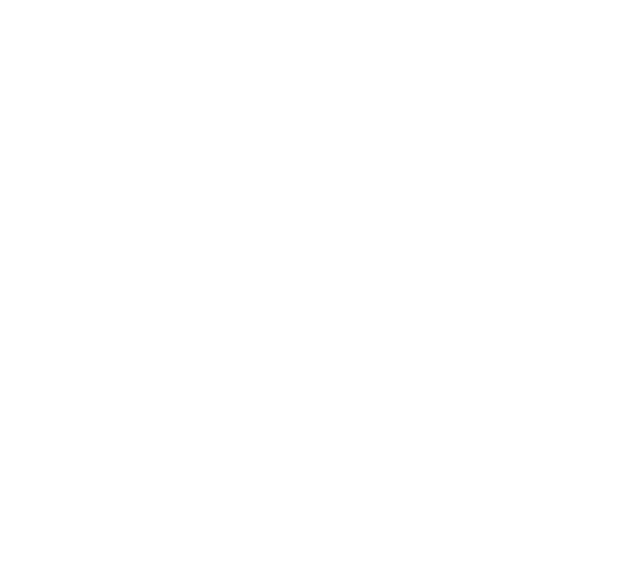
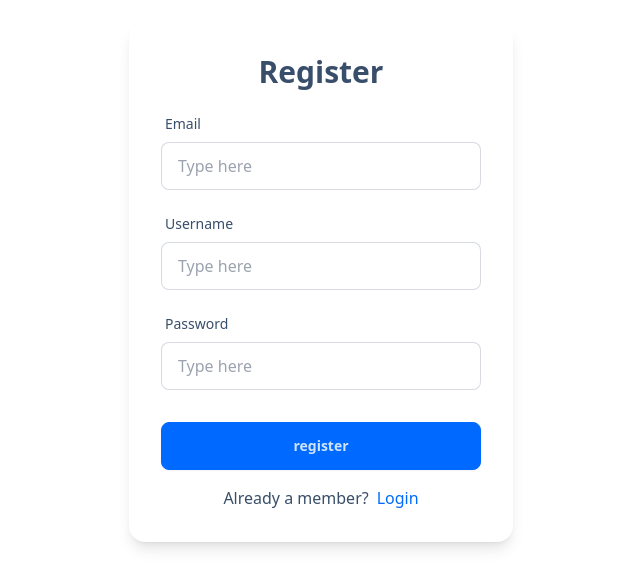
Before and after one commit to CR7sewey/comfy-store-react, a React (Vite) app in the folder vite-project/: page /register in a window 1280 px wide. Shown: the part 118-706 px from the top of the page, without its empty margins (319-959 px from the left). Built offline with nearby package versions, Linux system fonts and the light colour scheme.

Commit message:
Register PAge

```diff
--- a/vite-project/src/Pages/Register.jsx
+++ b/vite-project/src/Pages/Register.jsx
@@ -1,7 +1,57 @@
 import React from "react";
+import { Form, Link } from "react-router-dom";
+import { FormInput, SubmitBtn } from "../Components";
+
+const registerFields = [
+  {
+    type: "email",
+    label: "Email",
+    name: "email",
+    //defaultValue: "test@test.com",
+    id: 1,
+  },
+  {
+    type: "username",
+    label: "Username",
+    name: "username",
+    //defaultValue: "teste",
+    id: 2,
+  },
+  {
+    type: "password",
+    label: "Password",
+    name: "password",
+    //defaultValue: "secret",
+    id: 3,
+  },
+];
 
 const Register = () => {
-  return <div></div>;
+  return (
+    <section className="h-screen grid place-items-center">
+      <Form
+        method="POST"
+        className="card w-96 p-8 bg-base-100 shadow-lg flex flex-col gap-y-4"
+      >
+        <h4 className="text-center text-3xl font-bold">Register</h4>
+        {registerFields.map((values, index) => {
+          return <FormInput {...values} key={index} />;
+        })}
+        <div className="mt-4">
+          <SubmitBtn text="register" />
+        </div>
+        <p className="text-center">
+          Already a member?
+          <Link
+            to="/login"
+            className="ml-2 link link-hover link-primary capitalize"
+          >
+            login
+          </Link>
+        </p>
+      </Form>
+    </section>
+  );
 };
 
 export default Register;
```
Also changed, not shown: 1 other file (tests, documents, lock files or other folders).
